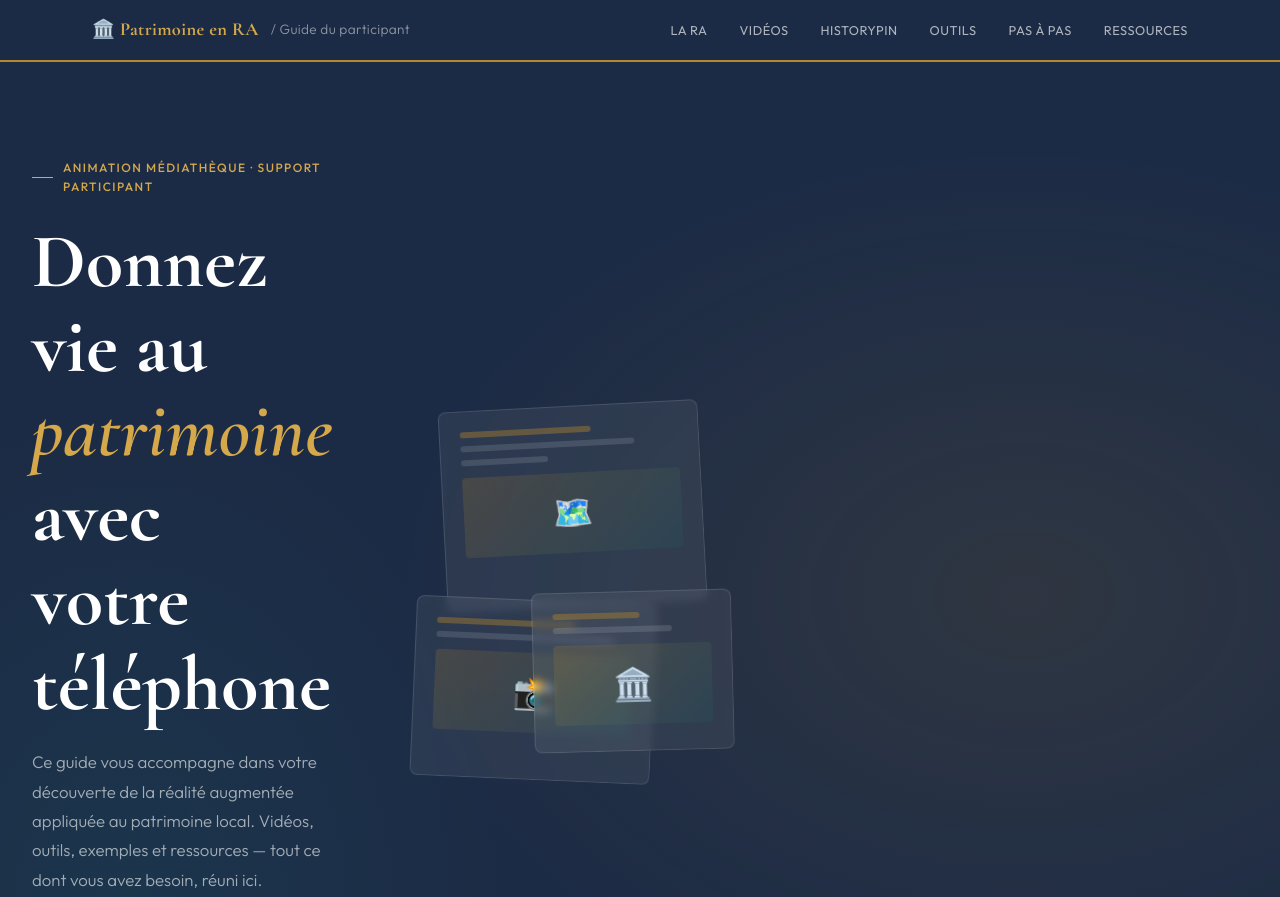
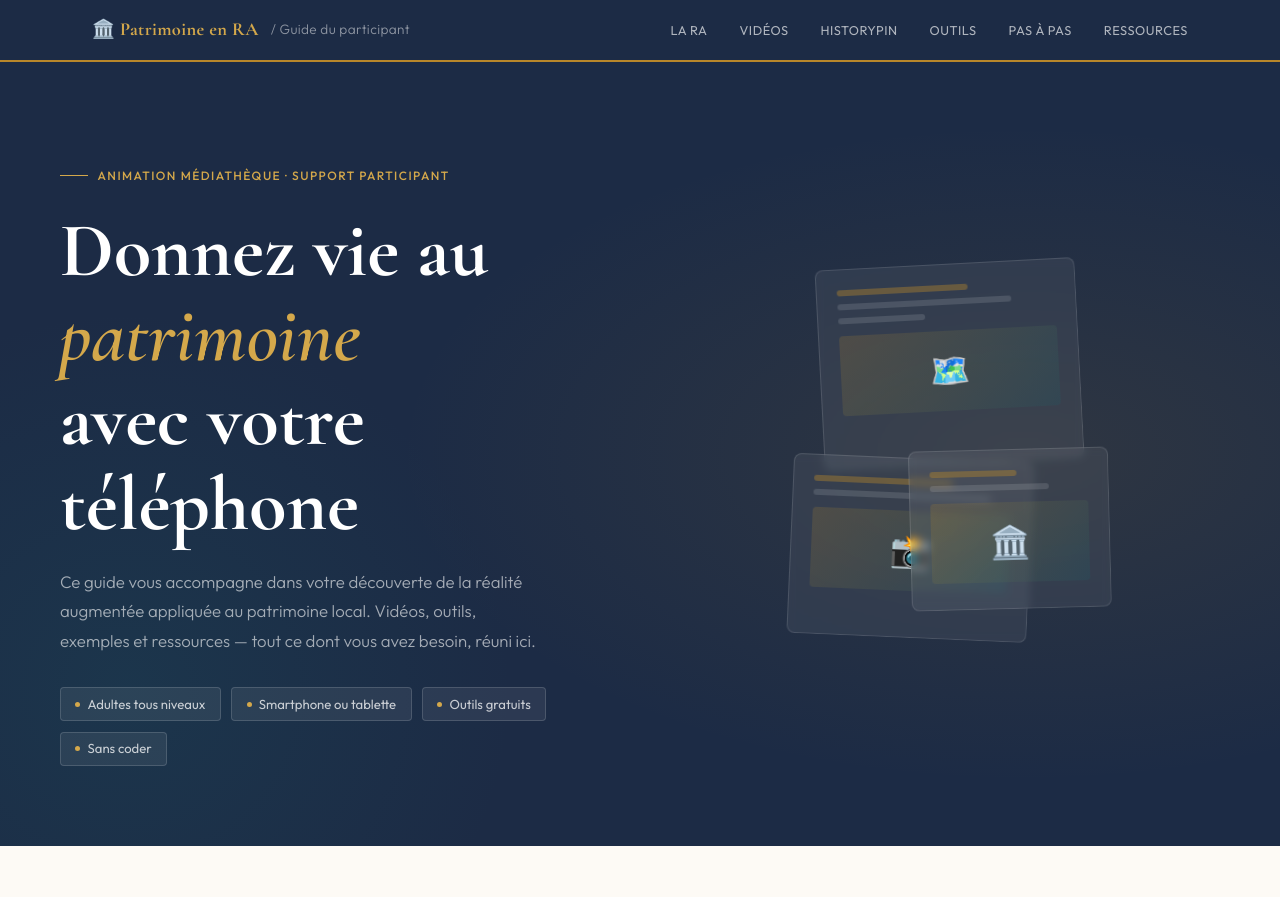
Before and after one commit to leblog92/animation, a plain HTML site: page index.html in a window 1280 px wide. Shown: the top 897 px of the page. Drawn offline with nearby package versions, Linux system fonts and the light colour scheme.

Commit message:
Update index.html

```diff
--- a/index.html
+++ b/index.html
@@ -70,8 +70,8 @@ nav{
   background-image:
     radial-gradient(ellipse 70% 60% at 80% 50%, rgba(184,135,42,.12) 0%, transparent 70%),
     radial-gradient(ellipse 50% 80% at 10% 80%, rgba(26,96,104,.2) 0%, transparent 60%);
-  min-height:88vh;display:grid;grid-template-columns:1fr 1fr;align-items:center;gap:4rem;
-  padding:6rem 2rem 5rem;max-width:none;
+  min-height:88vh;
+  padding:6rem 2rem 5rem;
 }
 .hero-inner{max-width:1160px;margin:0 auto;width:100%;display:grid;grid-template-columns:1fr 1fr;align-items:center;gap:5rem}
 .hero-eyebrow{
```
